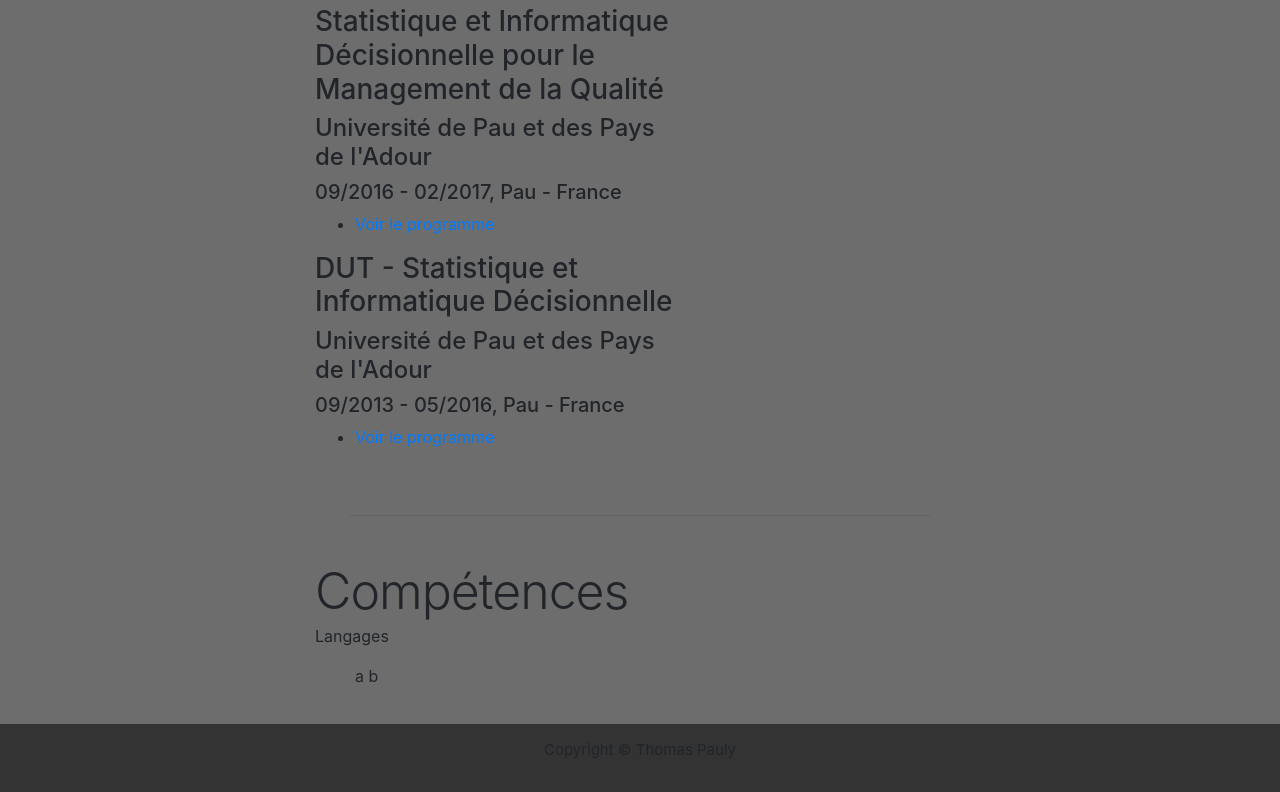
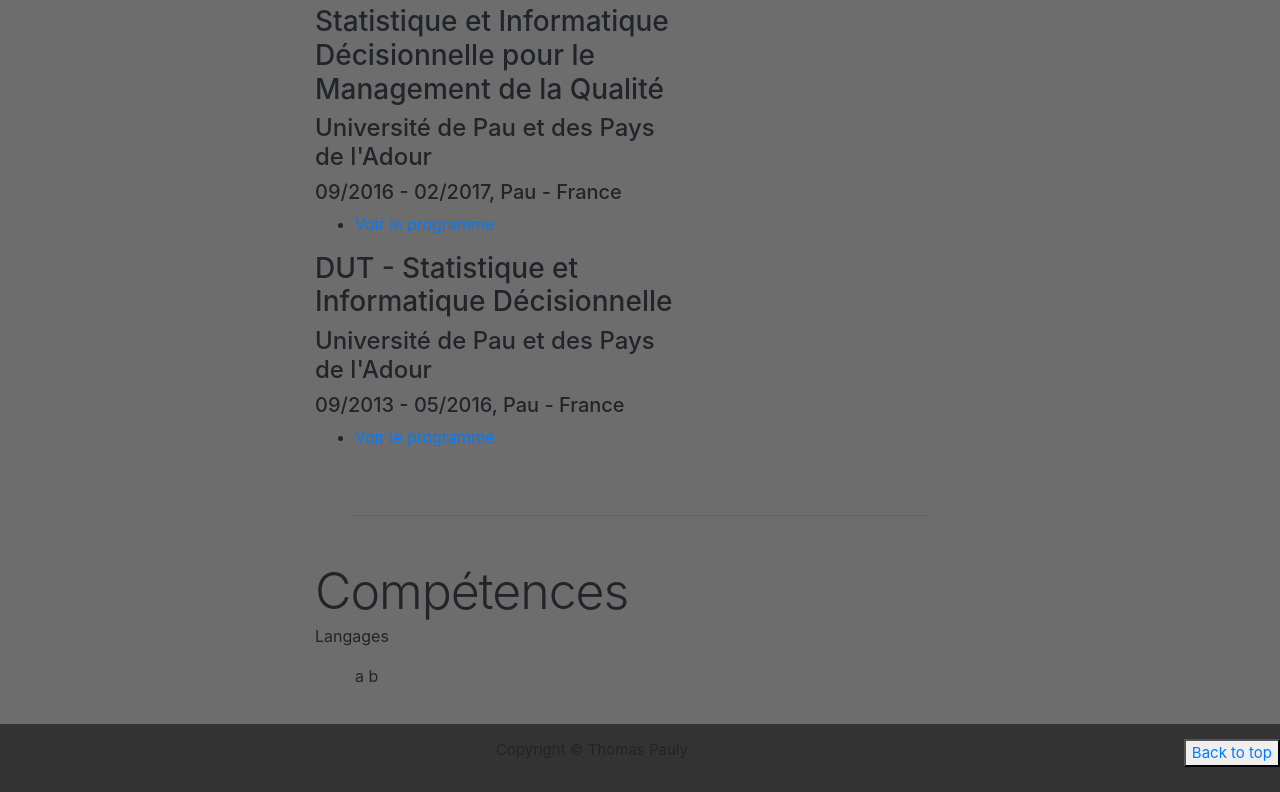
Before and after one commit to artyty/ThomasPauly.github.io, a React (Create React App) app: page / in a window 1280 px wide. Shown: the part 2605-3397 px from the top of the page. Built offline with nearby package versions, Linux system fonts and the light colour scheme.

Commit message:
back to top button

```diff
--- a/package.json
+++ b/package.json
@@ -16,6 +16,9 @@
     "gh-pages": "^3.1.0",
     "jquery": "^3.5.1",
     "react": "^17.0.1",
+    "react-back-to-top": "^1.0.3",
+    "react-back-to-top-button": "0.0.14",
+    "react-back2top": "^0.1.6",
     "react-bootstrap": "^1.4.0",
     "react-dom": "^17.0.1",
     "react-scripts": "4.0.0",
--- a/src/App.js
+++ b/src/App.js
@@ -6,10 +6,10 @@ import Thomas from './img/Thomas.jpg';
 import Linkedin from './img/linkedin.ico';
 import Mail from './img/mail.ico';
 
+
 var d = new Date();
 var day = d.getMonth()+1;
 var year = d.getUTCFullYear();
-
 
 //navbar navbar-default navbar-fixed-top navbar-inverse font-header
 function App() {
@@ -170,15 +170,15 @@ function App() {
             <h2 class="featurette-heading">Compétences</h2>
             <p>Langages</p>
             <ul>
-            <li  class="d-inline" > a</li>
-            <li  class="d-inline" > b</li>
+              <li  class="d-inline" > a</li>
+              <li  class="d-inline" > b</li>
             </ul>
-
           </div>
         </div>
 
       </body>
       <footer>
+        <button class="float-right"><a href="#">Back to top</a></button>
         <p>Copyright © Thomas Pauly</p>
         </footer>
     </div>
```
Also changed, not shown: src/App.css (+5 -9 lines), 1 other file (tests, documents, lock files or other folders).
